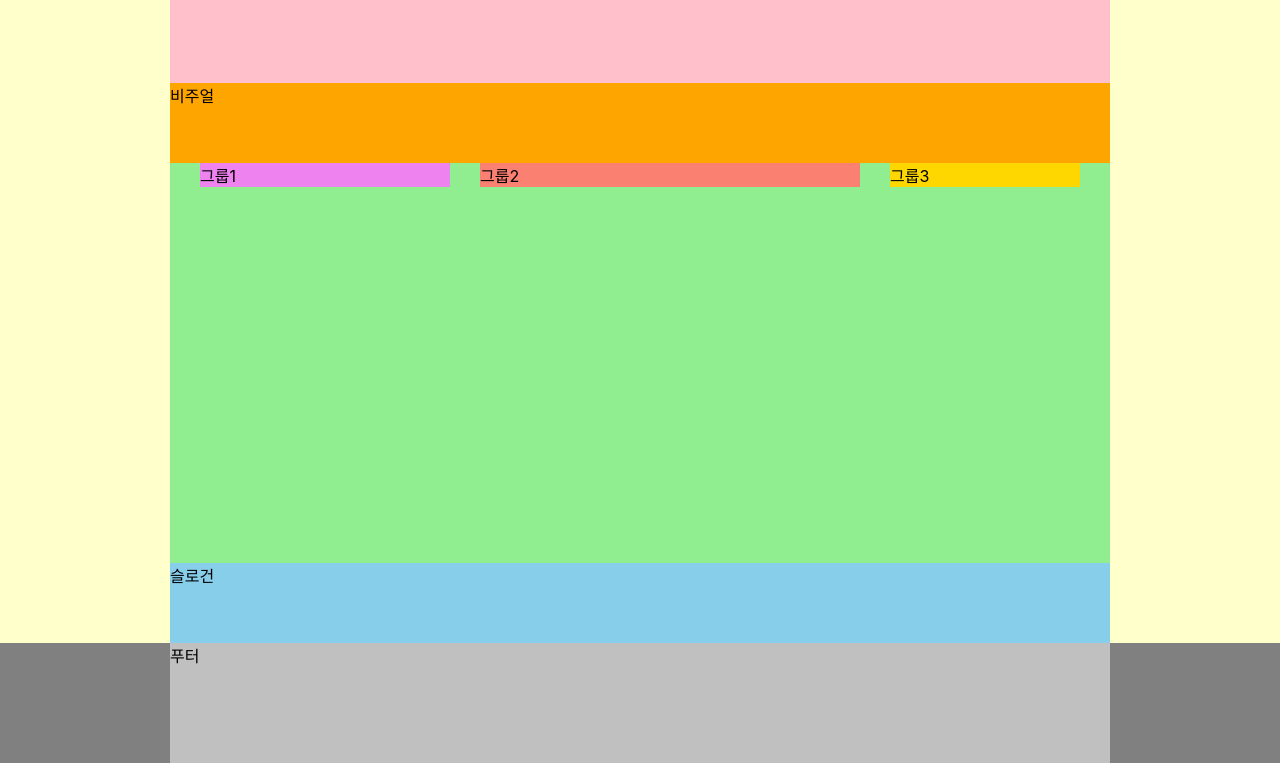
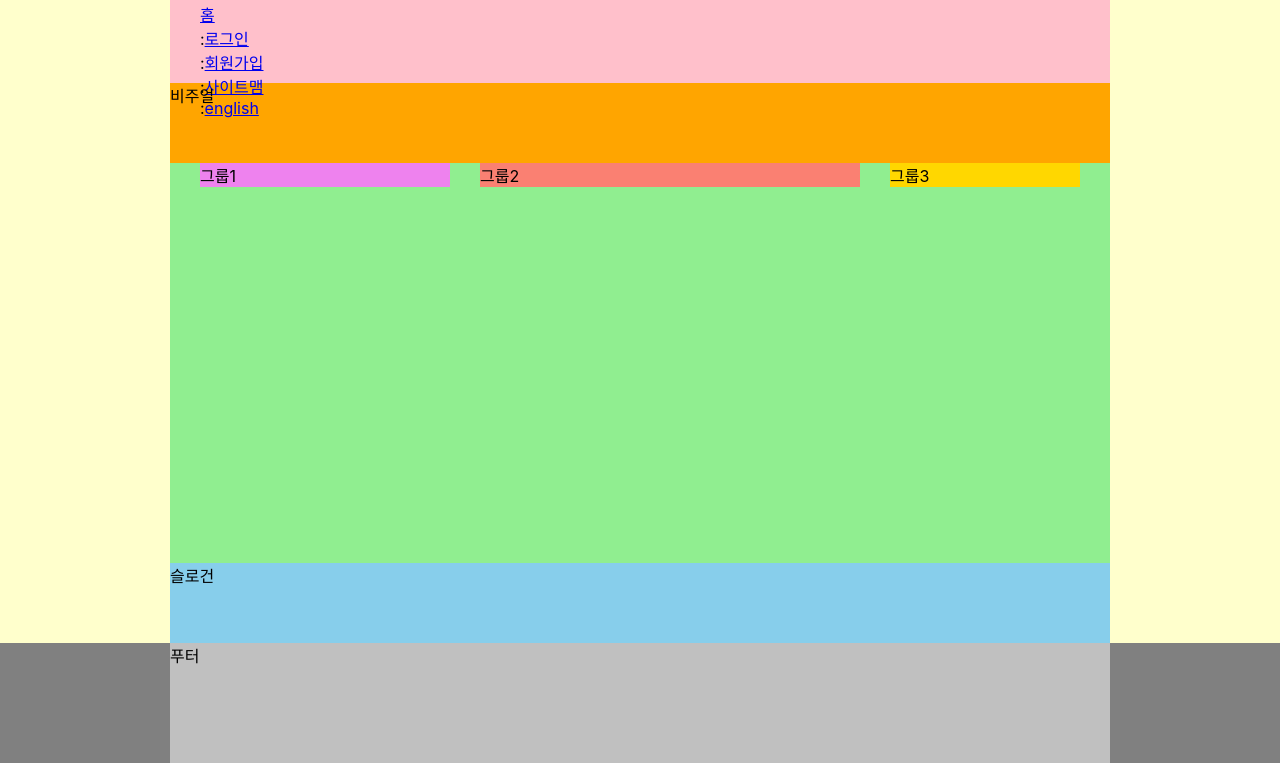
Before and after one commit to fofeif/HTML5, a plain HTML site: page index.html in a window 1280 px wide. Shown: the part 37-800 px from the top of the page. Drawn offline with Linux system fonts and the light colour scheme; a web font is replaced by a local one.

Commit message:
텍스트 링크모음 마크업

```diff
--- a/index.html
+++ b/index.html
@@ -16,9 +16,29 @@
   <body>
     <header class="header">
       <h1 class="logo">
-        <a href="./index-complete.html"></a>
-        <img src="./assets/logo.png" alt="" />
+        <a href="./index-complete.html">
+          <img src="./assets/logo.png" alt="web cafe" />
+        </a>
       </h1>
+      <ul class="member">
+        <li><a href="/">홈</a></li>
+        <li>
+          <span class="divider" aria-hidden="true">:</span
+          ><a href="/">로그인</a>
+        </li>
+        <li>
+          <span class="divider" aria-hidden="true">:</span
+          ><a href="/">회원가입</a>
+        </li>
+        <li>
+          <span class="divider" aria-hidden="true">:</span
+          ><a href="/">사이트맴</a>
+        </li>
+        <li>
+          <span class="divider" aria-hidden="true">:</span
+          ><a href="/">english</a>
+        </li>
+      </ul>
     </header>
     <div class="visual">비주얼</div>
     <main class="main">
```
